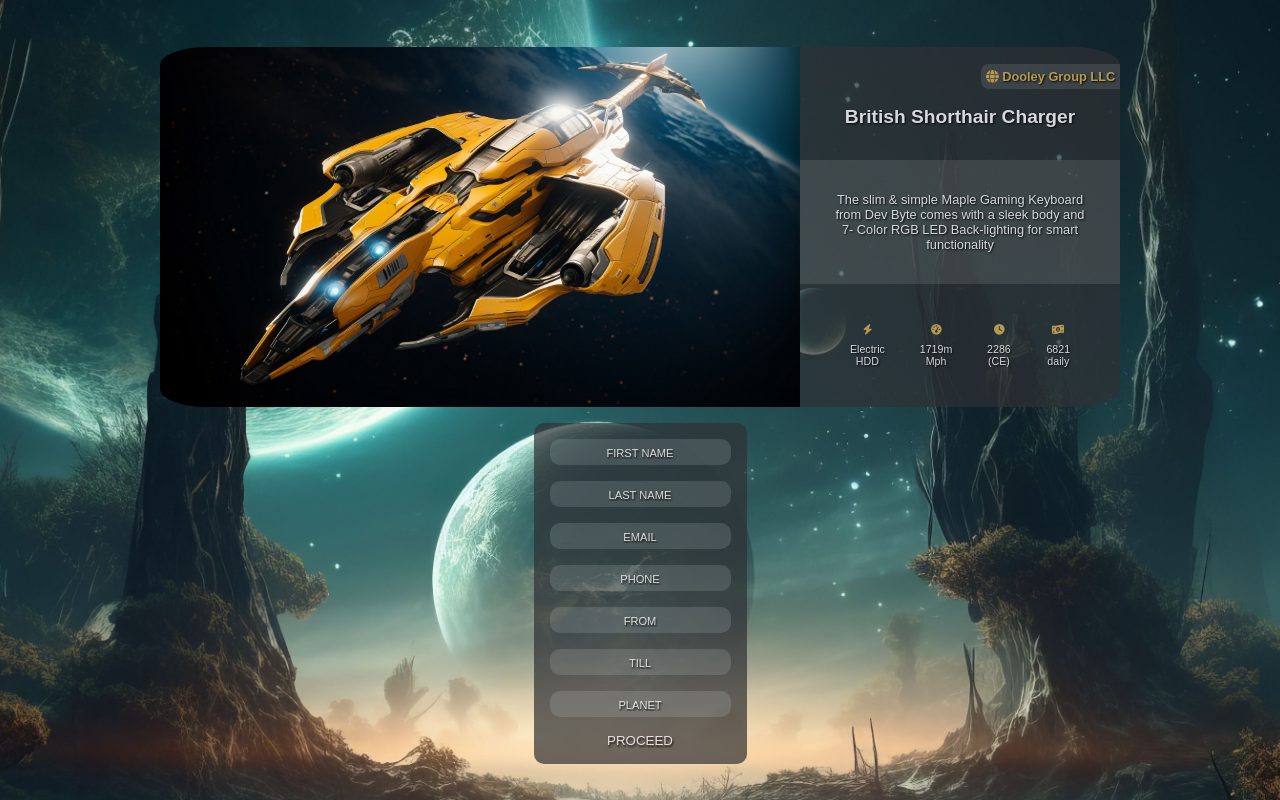
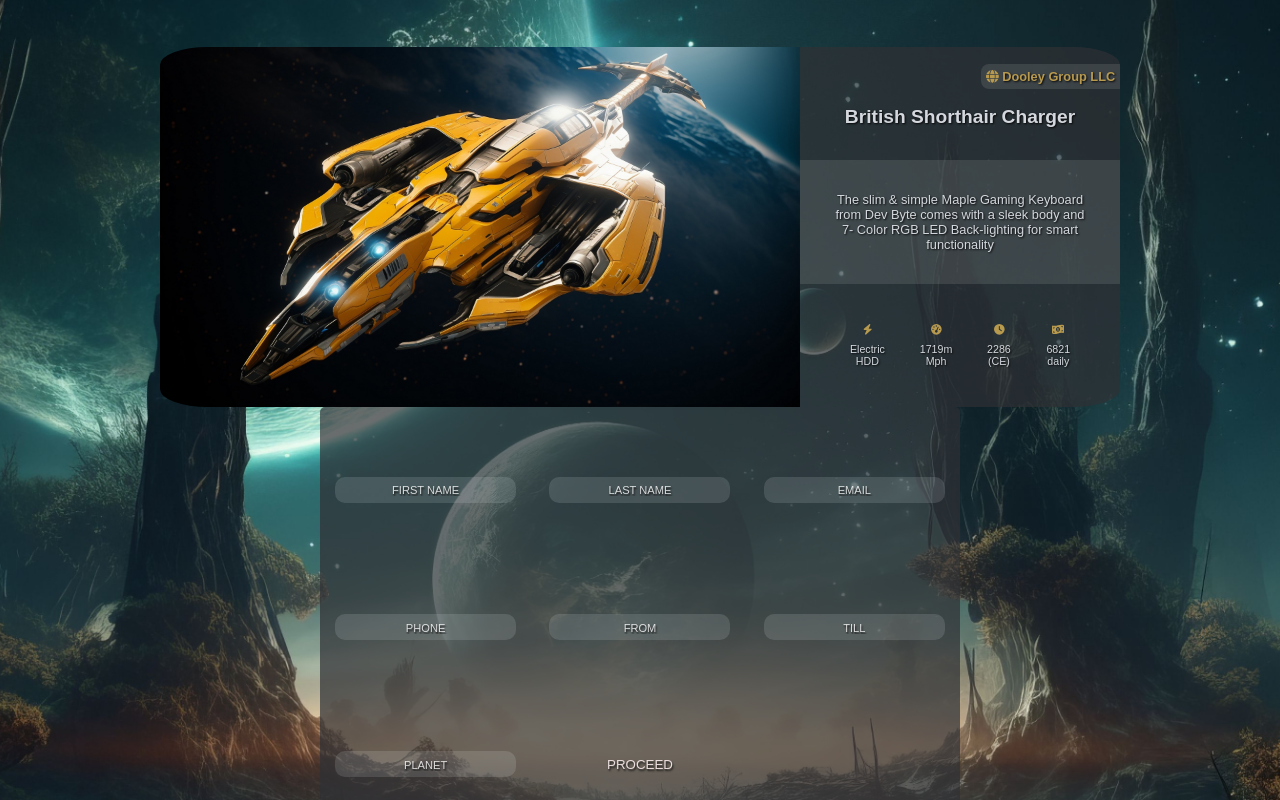
Before and after one commit to thegroosalugg/Andromeda, a React (Vite) app: page /ships/1 in a window 1280 px wide. Both pictures are taken after a click on the element 528 px from the left and 1104 px from the top of the page. Shown: the part 125-925 px from the top of the page. Built offline with nearby package versions, Linux system fonts and the light colour scheme; a web font is replaced by a local one.

Commit message:
form styling

```diff
--- a/src/components/form/Form.module.css
+++ b/src/components/form/Form.module.css
@@ -1,11 +1,15 @@
 .form {
   background-color: rgba(47, 49, 54, 0.7);
-  display: flex;
-  flex-direction: column;
-  max-width: fit-content;
-  margin: 1rem auto;
-  padding: 0.5rem;
-  border-radius: 10px;
+  display: grid;
+  grid-template-columns: repeat(auto-fit, minmax(170px, 1fr));
+  grid-gap: 0.2rem;
+  width: 40rem;
+  max-width: 100vw;
+  place-items: center;
+  margin: 0 auto;
+  padding: 1rem 0;
+  border-radius: 5px;
+  flex-grow: 1;
 }
 
 .form button {
--- a/src/components/form/Form.tsx
+++ b/src/components/form/Form.tsx
@@ -9,7 +9,7 @@ export default function Form() {
   return (
     <motion.form
       className={css.form}
-      transition={{ staggerChildren: 0.2 }}
+      transition={{ staggerChildren: 0.1 }}
       initial='hidden'
       whileInView='visible'
       viewport={{ once: true }}
--- a/src/components/form/Input.module.css
+++ b/src/components/form/Input.module.css
@@ -4,7 +4,7 @@
   text-shadow: 1px 2px 2px rgb(23, 23, 23);
   border-radius: 10px;
   height: 1.5rem;
-  margin: 0.5rem;
+  margin: 0.5rem 0;
   text-align: center;
   border: none;
   outline: none;
```
